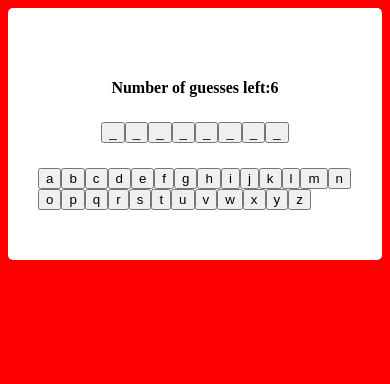
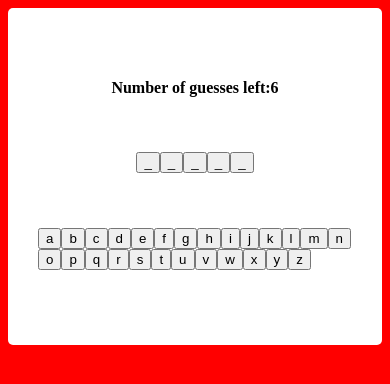
Before and after one commit to chas-academy/u03-js-hangman-DanielSedell02, a plain HTML site: page index.html in a window 390 px wide. Drawn offline with nearby package versions, Linux system fonts and the light colour scheme.

Commit message:
styles klar

```diff
--- a/css/styles.css
+++ b/css/styles.css
@@ -1,11 +1,4 @@
-.card container m-5 p-5{
-  border:2px solid #007bff;
-  background: #007bff;
-  padding: 5px;
-  color: white;
-  text-decoration: none;
-  border-radius: 5px;
-}
+
 
 body{
   display: flex;
@@ -24,10 +17,31 @@ body{
   display: flex;
   align-items: center;
   justify-content: center;
-  margin-bottom: 25px;
+  margin-bottom:55px;
 }
-.button-container{
+.select-letter{
   display: flex;
   align-items: center;
   justify-content: center;
+  margin-bottom: 25px;
+
 }
+
+@media screen and (max-width: 430px) {
+  .text-center{
+    display: flex;
+    align-items: center;
+    justify-content: center;
+    margin-bottom:55px;
+  }
+  .select-letter{
+    display: flex;
+    align-items: center;
+    justify-content: center;
+    margin-bottom: 25px;
+    display: block;
+  }
+
+
+
+}
--- a/index.html
+++ b/index.html
@@ -12,9 +12,9 @@
   <body class="bg-dark">
 
     <div id="board" class="card-container">
-      <h4 class="text-center">Number of guesses left: <span id="guesses">10</span></h4>
+      <h4 class="text-center">Number of guesses left: <span id="guesses">6</span></h4>
       <div id="word-container" class="text-center"></div>
-      <div id="button-container"></div>
+      <div id="button-container" class="select-letter"></div>
     </div>
 
     <!-- import custom javascript file -->
--- a/js/script.js
+++ b/js/script.js
@@ -1,4 +1,4 @@
-const WORDS = ['banana', 'apple', 'watermelon', 'honeydew', 'orange', 'pineapple']
+const WORDS =['garage', 'berry', 'order', 'suffering', 'exact', 'doubt', 'offend','drive', 'useful', 'mass', 'loot', 'killer',]
 let answer;
 let wordState;
 let num;
@@ -21,7 +21,7 @@ const selectedButton = (e) => {
     // loop through each letter in answer
     for (let i = 0; i < answer.length; i++){
         // if the selected letter is correct
-        if ( guessLetter === answer[i] ){
+        if ( guessLetter === answer[i] ) {
             let correctEle = $('#word-container .btn-warning')[i] // get the correct letter button element with index
             $(correctEle).text(guessLetter)
         }
```
